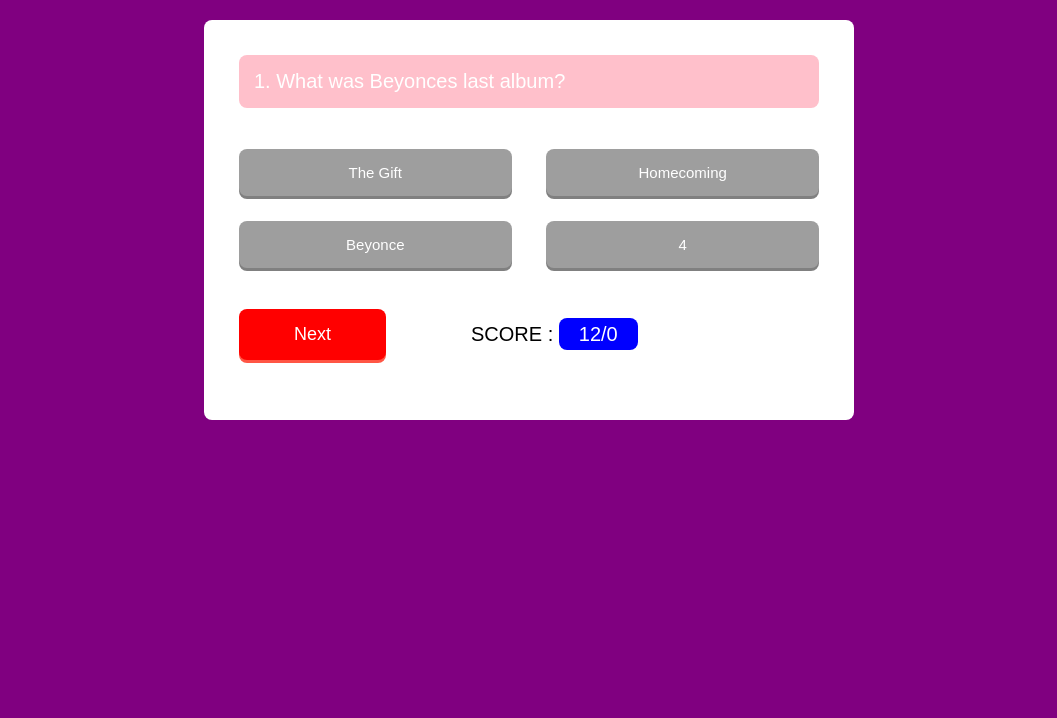
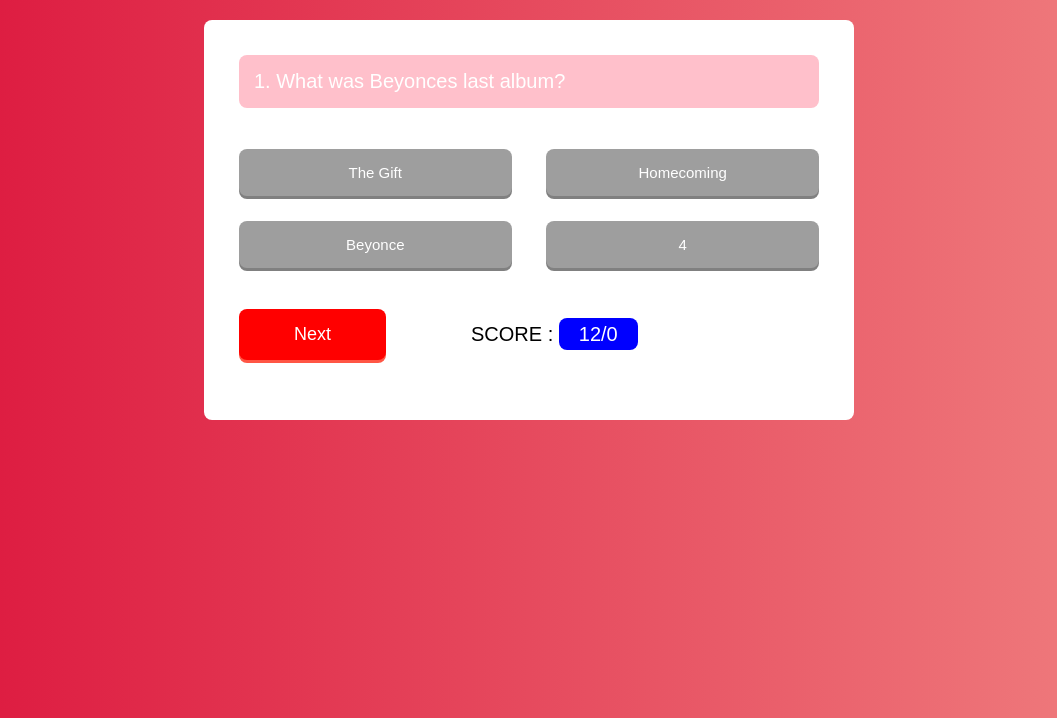
Before and after one commit to NJ345/FinalProject, a plain HTML site: page index.html in a window 1280 px wide. Shown: the part 82-800 px from the top of the page, without its empty margins (111-1168 px from the left). Drawn offline with Linux system fonts and the light colour scheme.

Commit message:
almost done

```diff
--- a/style.css
+++ b/style.css
@@ -1,5 +1,5 @@
 body{
-	background-color: purple; /* change this */
+	background-image: linear-gradient(to right, #DC143C,#F08080); /* change this */
 	margin:0;
 	padding:0;
 }
```
